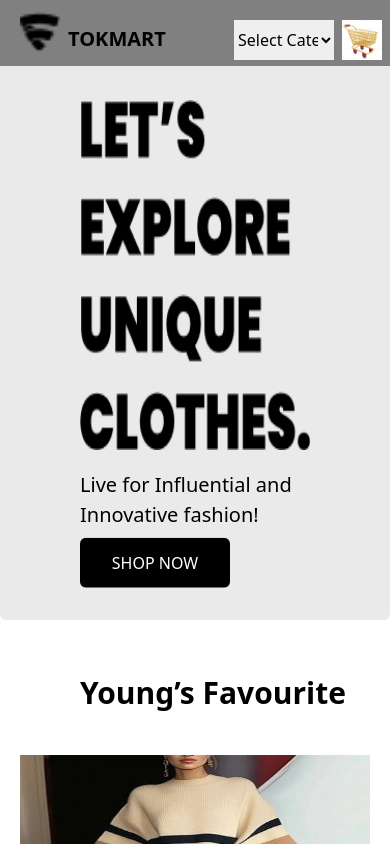
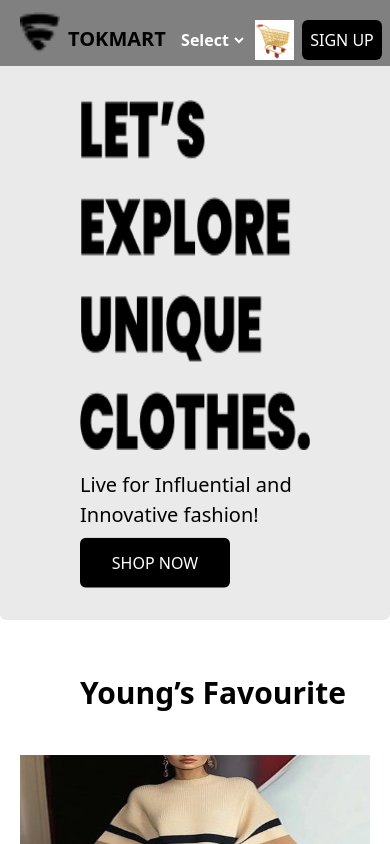
Before and after one commit to Folakl/tokmart, a React (Vite) app: page / in a window 390 px wide. Shown: the top 844 px of the page. Built offline with nearby package versions, Linux system fonts and the light colour scheme.

Commit message:
edit some part

```diff
--- a/src/Components/Navbar.jsx
+++ b/src/Components/Navbar.jsx
@@ -47,12 +47,12 @@ const Navbar = () => {
           <Link to='/lifestyle'><h3 className='mt-5 cursor-pointer'>LIFESTYLE</h3></Link>
           <Link to='/signup'><button className='w-[120px] mt-3 text-white h-[40px] rounded-md bg-black'>SIGN UP</button></Link>
         </div>
-        <div className='lg:hidden md:hidden flex'>
+         <div className='lg:hidden md:hidden flex gap-2'>
              <select
                name="categories"
                onChange={handleSelectChange}
-            className='w-[100px] h-[40px] mt-5 mr-2'>
-            <option value="">Select Category</option>
+               className='w-[70px] h-[40px] mt-5 bg-[grey] text-white font-bold'>
+               <option value="">Select</option>
                <option value="fashion">Fashion</option>
                <option value="lifestyle">Lifestyle</option>
                <option value="tees">Tees</option>
@@ -61,6 +61,7 @@ const Navbar = () => {
                <option value="hoodies">Hoodies</option>
              </select>
              <Link to='/cart'><img src={carticon} className='w-[40px] h-[40px] mt-5' alt="" /></Link>
+             <Link to='/signup'><button className='w-[80px]  mt-5 text-white h-[40px] rounded-md bg-black'>SIGN UP</button></Link>
              </div>
       </nav>
       {/* Second Container */}
```
Lines whose indentation alone changed are shown as unchanged.
